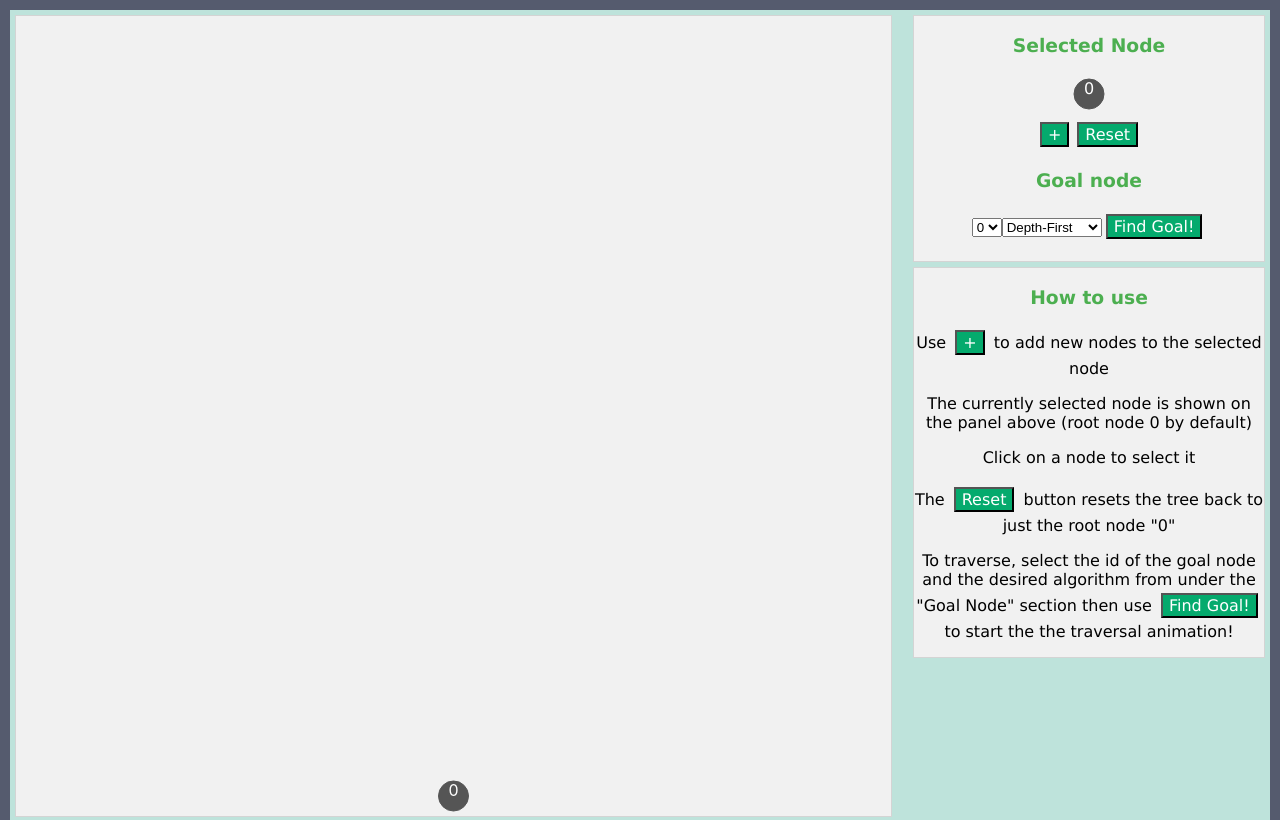
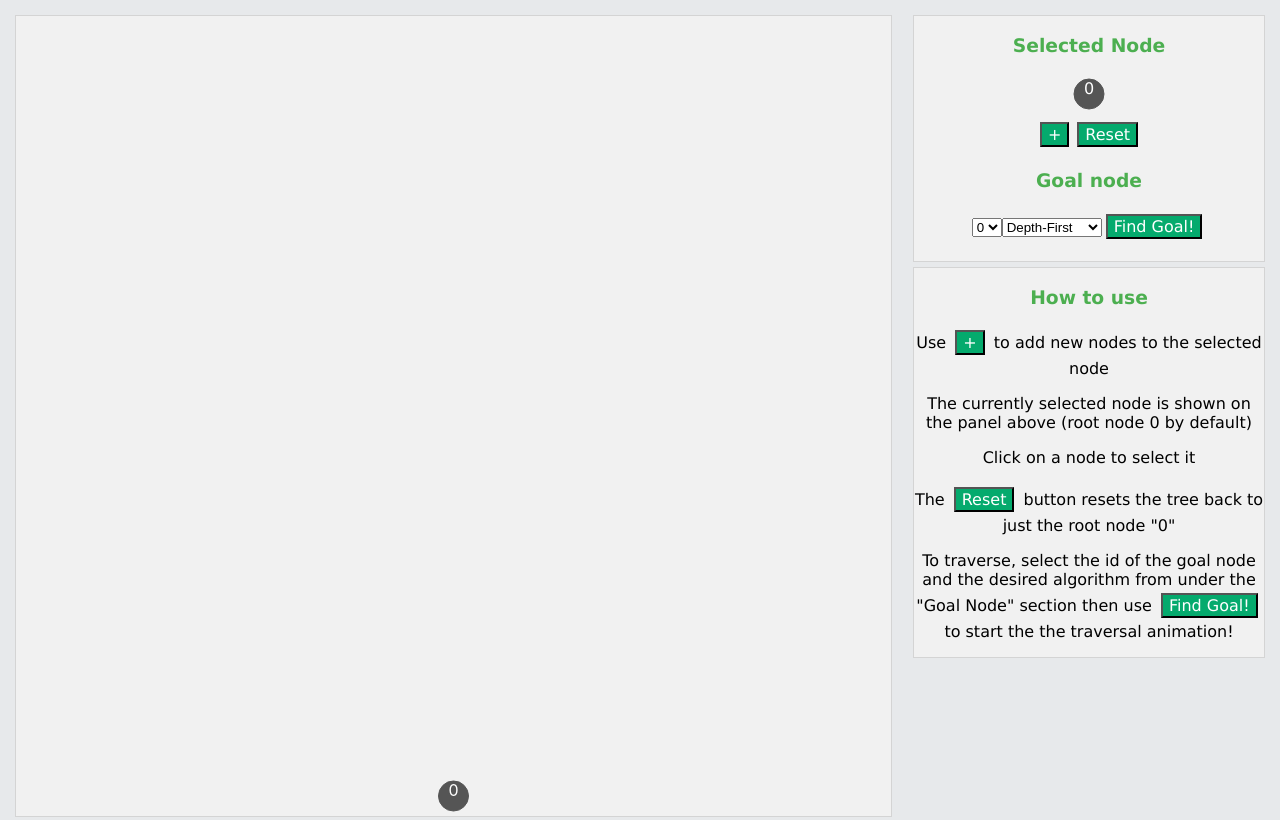
Before and after one commit to dcgfz2/Tree-Search-React, a React (Create React App) app: page / in a window 1280 px wide. Built offline with nearby package versions, Linux system fonts and the light colour scheme.

Commit message:
Main container style change

```diff
--- a/src/App.css
+++ b/src/App.css
@@ -9,7 +9,6 @@
 
 .main-container{
   flex-wrap: wrap;
-  background-color: #BEE3DB;
   align-items: center;
   padding: 5px;
   height: 100%;
--- a/src/index.css
+++ b/src/index.css
@@ -1,5 +1,5 @@
 body {
-  background-color: #555B6E;
+  background-color: #E7E9EB;
   margin: 0;
   padding: 0;
   height: 100vh;
```
